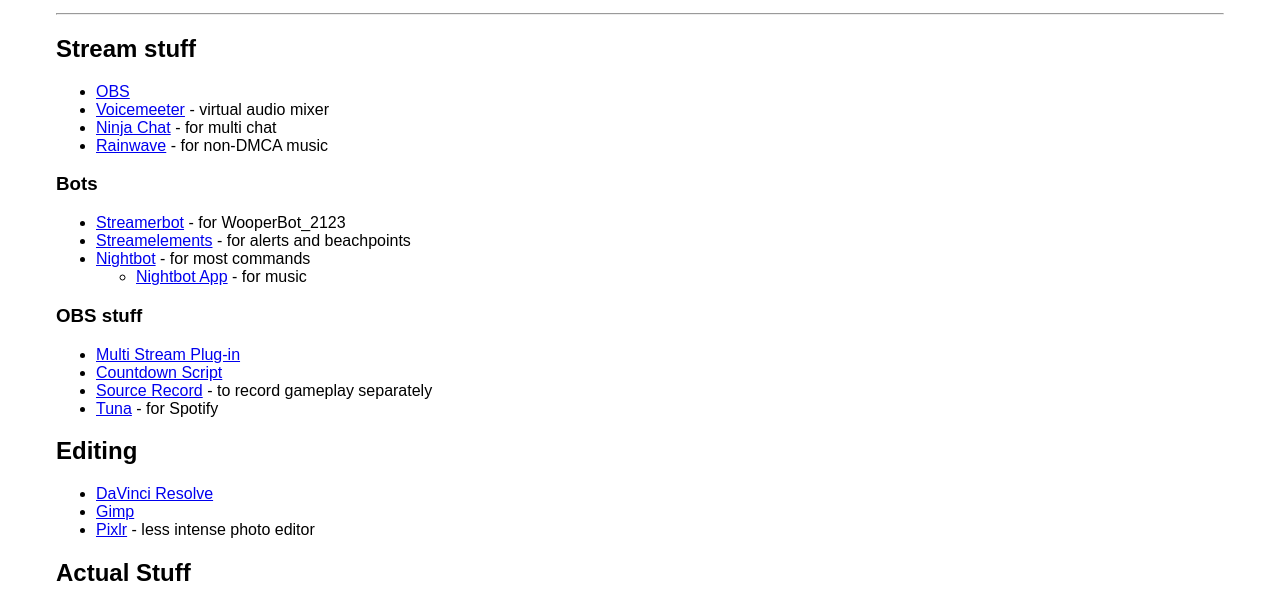
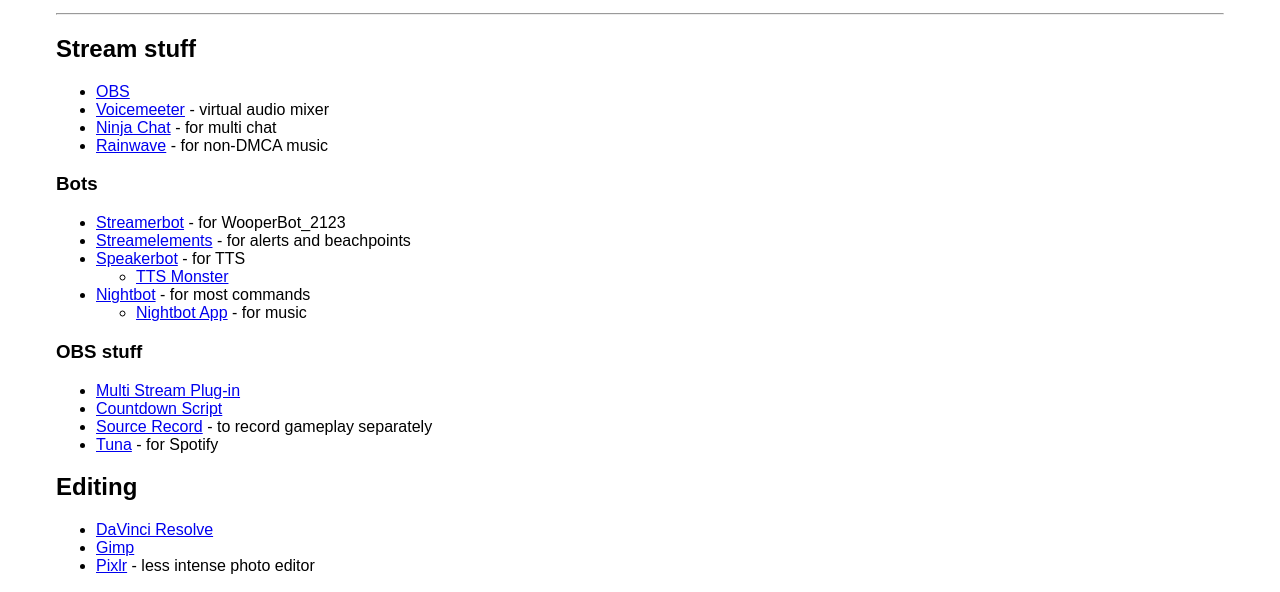
Before and after one commit to CJ-2123/cj-2123.github.io, a plain HTML site: page tools.html in a window 1280 px wide. Shown: the part 167-759 px from the top of the page. Drawn offline with Linux system fonts and the light colour scheme.

Commit message:
Update tools.html

```diff
--- a/tools.html
+++ b/tools.html
@@ -34,6 +34,10 @@
         <ul>
             <li><a href="https://streamer.bot">Streamerbot</a> - for WooperBot_2123</li>
             <li><a href="https://streamelements.com">Streamelements</a> - for alerts and beachpoints</li>
+            <li><a href="https://speaker.bot/">Speakerbot</a> - for TTS</li>
+                <ul>
+                    <li><a href="https://tts.monster/">TTS Monster</a></li>
+                </ul>
             <li><a href="https://nightbot.tv">Nightbot</a> - for most commands
                 <ul>
                     <li><a href="https://docs.nightbot.tv/app">Nightbot App</a> - for music</li>
```
